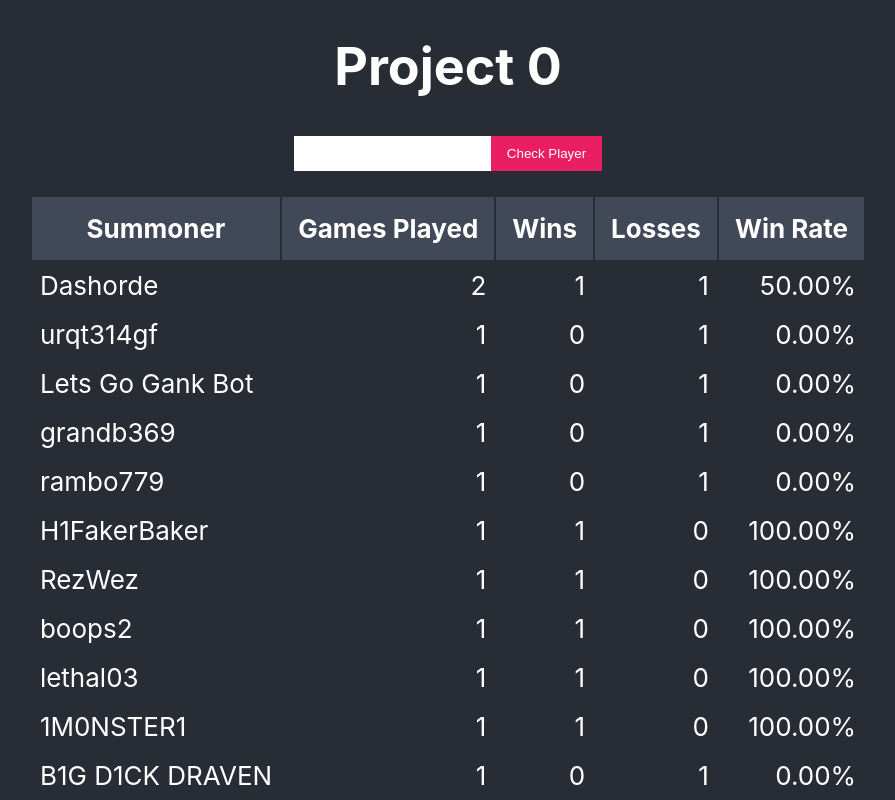
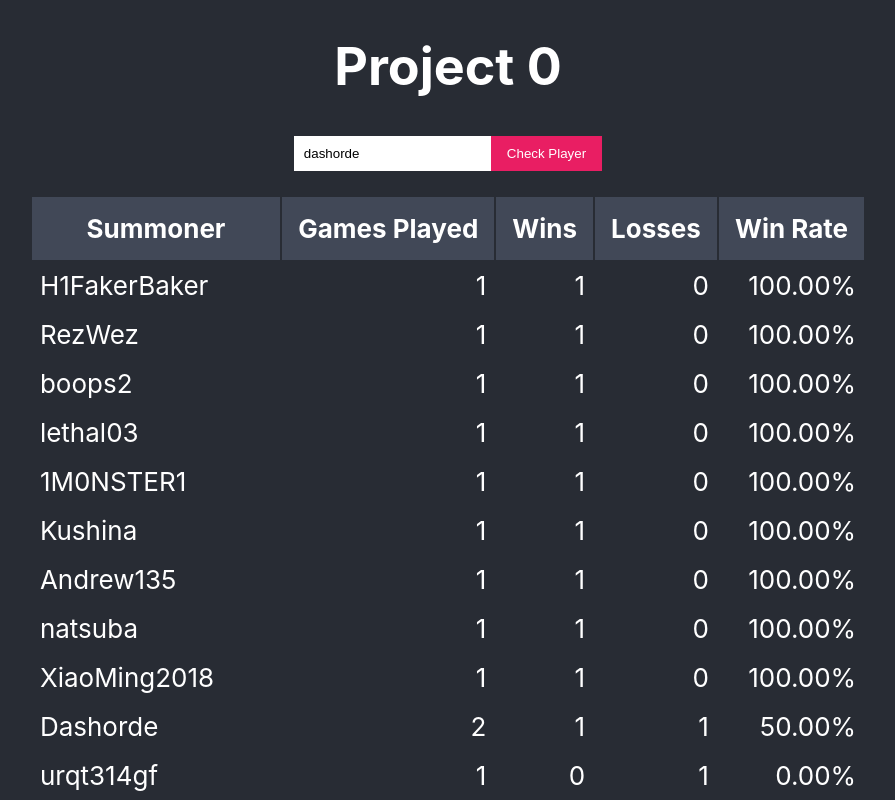
Before and after one commit to tomvin/project-0, a React (Create React App) app: page / in a window 1280 px wide. Shown: the top 800 px of the page, without its empty margins (192-1087 px from the left). Built offline with nearby package versions, Linux system fonts and the light colour scheme.

Commit message:
Fix up player searching

```diff
--- a/src/App.jsx
+++ b/src/App.jsx
@@ -1,4 +1,4 @@
-import React, { useState } from 'react';
+import React, { useState, useEffect } from 'react';
 import './App.scss';
 import PlayedWithTable from './components/PlayedWithTable/PlayedWithTable';
 
@@ -9,25 +9,40 @@ const MOCK_DATA = {"dashorde": [{"player": "Dashorde", "games": "2", "wins": 1,
 function App() {
   const [inputValue, setInputValue] = useState('dashorde');
   const [player, setPlayer] = useState('dashorde');
+  const [gameRecords, setGameRecords] = useState([]);
+
+  useEffect(() => {
+    updateGameRecords(player);
+  }, []);
 
   const handleSubmit = (event) => {
     event.preventDefault();
-    console.log(inputValue);
-  }
+    setPlayer(inputValue);
+    updateGameRecords(inputValue)
+  };
 
-  const handleInputChange = (event) => {
-    console.log(event);
-  }; //setInputValue;
+  const updateGameRecords = (playerName) => {
+    const records = MOCK_DATA[playerName.toLowerCase()];
+
+    if (records) {
+      const sortedRecords = records.sort((a, b) => b.winrate - a.winrate)
+      setGameRecords(sortedRecords);
+    } else {
+      setGameRecords([]);
+    }
+  };
+
+  const handleInputChange = ({ target }) => setInputValue(target.value);
 
   return (
     <div className="App">
       <header className="App-header">
         <h1>Project 0</h1>
         <form onSubmit={handleSubmit} className="form">
-          <input className="form__input" type="text" onChange={handleInputChange} />
+          <input value={inputValue} className="form__input" type="text" onChange={handleInputChange} />
           <button className="form__button" type="submit">Check Player</button>
         </form>
-        <PlayedWithTable players={MOCK_DATA[player]} />
+        <PlayedWithTable players={gameRecords} />
       </header>
     </div>
   );
```
